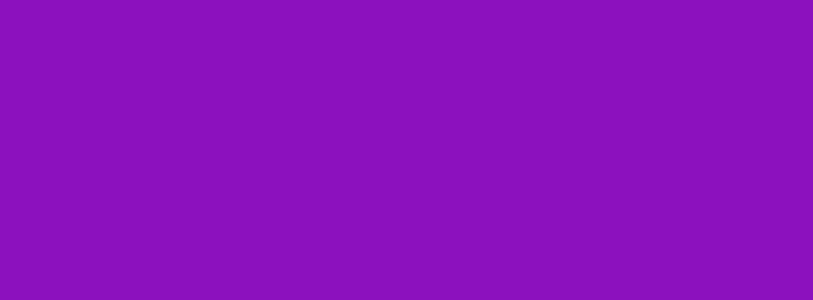
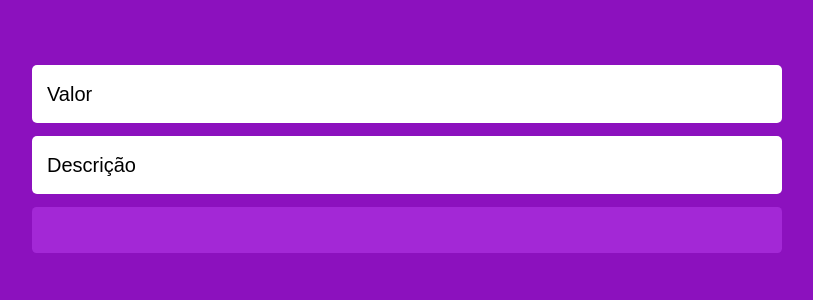
Before and after one commit to LucasPCotrim/projeto13-mywallet-front, a React (Create React App) app: page /transaction/1 in a window 1280 px wide. Before the commit this address had no page. Shown: the top 300 px of the page, without its empty margins (233-1046 px from the left). Built offline with nearby package versions, Linux system fonts and the light colour scheme; a web font is replaced by a local one.

Commit message:
feat: Implemented functionality to edit transactions

```diff
--- a/src/APIs/myWalletService.js
+++ b/src/APIs/myWalletService.js
@@ -32,4 +32,17 @@ function deleteTransaction(token, transactionId) {
   return axios.delete(deleteTransactionAPI, { headers: { Authorization: `Bearer ${token}` } });
 }
 
-export { signUp, logIn, loadTransactions, createTransaction, logOut, deleteTransaction };
+function editTransaction(token, body, transactionId) {
+  const editTransactionAPI = `${BASE_URL}/transactions/${transactionId}`;
+  return axios.put(editTransactionAPI, body, { headers: { Authorization: `Bearer ${token}` } });
+}
+
+export {
+  signUp,
+  logIn,
+  loadTransactions,
+  createTransaction,
+  logOut,
+  deleteTransaction,
+  editTransaction,
+};
--- a/src/App.js
+++ b/src/App.js
@@ -4,12 +4,19 @@ import { BrowserRouter, Routes, Route } from 'react-router-dom';
 import UserContext from './contexts/UserContext';
 import LoginPage from './components/LoginPage/LoginPage';
 import SignUpPage from './components/SignUpPage/SignUpPage';
-import AddIncomePage from './components/AddIncomePage/AddIncomePage';
-import AddPaymentPage from './components/AddPaymentPage/AddPaymentPage';
+import TransactionPage from './components/TransactionPage/TransactionPage';
 import MainPage from './components/MainPage/MainPage';
 
 export default function App() {
-  const [user, setUser] = useState({ name: '', email: '', token: '' });
+  const [user, setUser] = useState({
+    name: '',
+    email: '',
+    token: '',
+    page: 'LoginPage',
+    currentTransactionId: '',
+    currentTransactionValue: '',
+    currentTransactionDescription: '',
+  });
 
   return (
     <>
@@ -20,8 +27,7 @@ export default function App() {
             <Route path='/' element={<LoginPage />} />
             <Route path='/sign-up' element={<SignUpPage />} />
             <Route path='/main' element={<MainPage />} />
-            <Route path='/add-income' element={<AddIncomePage />} />
-            <Route path='/add-payment' element={<AddPaymentPage />} />
+            <Route path='/transaction/:pageType' element={<TransactionPage />} />
           </Routes>
         </BrowserRouter>
       </UserContext.Provider>
--- a/src/components/LoginPage/LoginPage.js
+++ b/src/components/LoginPage/LoginPage.js
@@ -29,12 +29,12 @@ export default function LoginPage() {
     const promise = logIn(form);
     promise
       .then((res) => {
-        console.log(res.data.message);
         setUser({
           ...user,
           name: res.data.user.name,
           email: res.data.user.email,
           token: res.data.token,
+          page: 'MainPage',
         });
         clearForm();
         navigate('/main');
--- a/src/components/MainPage/MainPage.js
+++ b/src/components/MainPage/MainPage.js
@@ -15,10 +15,10 @@ import UserContext from '../../contexts/UserContext';
 import { loadTransactions, logOut, deleteTransaction } from '../../APIs/myWalletService.js';
 
 function Transaction({ type, date, description, value, id, reloadPage, setReloadPage }) {
-  const { user } = useContext(UserContext);
+  const { user, setUser } = useContext(UserContext);
+  const navigate = useNavigate();
 
   const executeDeleteTransaction = (token, transactionId) => {
-    console.log(id);
     const confirm = window.confirm('Deletar registro?');
     if (confirm) {
       const promise = deleteTransaction(token, transactionId);
@@ -31,11 +31,22 @@ function Transaction({ type, date, description, value, id, reloadPage, setReload
         });
     }
   };
+  const goToEditTransactionPage = () => {
+    setUser({
+      ...user,
+      page: `edit${uppercasePage}Page`,
+      currentTransactionId: id,
+      currentTransactionValue: value,
+      currentTransactionDescription: description,
+    });
+    navigate(`/transaction/edit${uppercasePage}`);
+  };
+  const uppercasePage = `${type[0].toUpperCase()}${type.slice(1)}`;
   return (
     <>
       <li>
         <TransactionStyle type={type}>
-          <div className='transaction-info'>
+          <div className='transaction-info' onClick={() => goToEditTransactionPage()}>
             <span>{date}</span>
             {description}
           </div>
@@ -65,13 +76,14 @@ function BottomLine({ balance }) {
 }
 
 export default function MainPage() {
-  const { user } = useContext(UserContext);
+  const { user, setUser } = useContext(UserContext);
   const [transactions, setTransactions] = useState([]);
   const navigate = useNavigate();
   const [reloadPage, setReloadPage] = useState(false);
 
   useEffect(() => {
     if (user.token === '') {
+      setUser({ ...user, page: 'LoginPage' });
       navigate('/');
       return;
     }
@@ -81,15 +93,15 @@ export default function MainPage() {
         setTransactions([...res.data.transactions]);
       })
       .catch((res) => {
-        console.log(res);
+        alert(res.response?.data?.message || 'Error when connecting to the database');
       });
   }, [reloadPage]);
 
   const executeLogOut = () => {
     const promise = logOut(user.token);
     promise
-      .then((res) => {
-        console.log(res.data.message);
+      .then(() => {
+        setUser({ ...user, page: 'LoginPage' });
         navigate('/');
       })
       .catch((res) => {
@@ -108,7 +120,6 @@ export default function MainPage() {
     return balance.toLocaleString('pt-BR', { minimumFractionDigits: 2 });
   };
   const balance = getBalance();
-  console.log(transactions);
   return (
     <>
       <MainPageStyle>
@@ -143,11 +154,19 @@ export default function MainPage() {
         )}
 
         <ButtonsContainerStyle>
-          <button onClick={() => navigate('/add-income')}>
+          <button
+            onClick={() => {
+              setUser({ ...user, page: 'AddIncomePage' });
+              navigate('/transaction/addIncome');
+            }}>
             <img src={plusIcon} alt='plusIcon' />
             <h2>Nova entrada</h2>
           </button>
-          <button onClick={() => navigate('/add-payment')}>
+          <button
+            onClick={() => {
+              setUser({ ...user, page: 'AddPaymentPage' });
+              navigate('/transaction/addPayment');
+            }}>
             <img src={minusIcon} alt='minusIcon' />
             <h2>Nova saída</h2>
           </button>
--- a/src/components/MainPage/MainPage.style.js
+++ b/src/components/MainPage/MainPage.style.js
@@ -112,6 +112,7 @@ export const TransactionStyle = styled.div`
 
   .transaction-info {
     color: #000000;
+    cursor: pointer;
     span {
       color: #c6c6c6;
       margin-right: 10px;
--- a/src/components/SignUpPage/SignUpPage.js
+++ b/src/components/SignUpPage/SignUpPage.js
@@ -1,9 +1,11 @@
 import { SignUpPageStyle, FormStyle } from './SignUpPage.style';
 import { Link, useNavigate } from 'react-router-dom';
-import { useState } from 'react';
+import { useState, useContext } from 'react';
 import { signUp } from '../../APIs/myWalletService.js';
+import UserContext from '../../contexts/UserContext';
 
 export default function SignUpPage() {
+  const { user, setUser } = useContext(UserContext);
   const navigate = useNavigate();
   const [form, setForm] = useState({
     name: '',
@@ -29,9 +31,9 @@ export default function SignUpPage() {
     event.preventDefault();
     const promise = signUp(form);
     promise
-      .then((res) => {
-        console.log(res.data.message);
+      .then(() => {
         clearForm();
+        setUser({ ...user, page: 'LoginPage' });
         navigate('/');
       })
       .catch((res) => {
--- /dev/null
+++ b/src/components/TransactionPage/TransactionPage.js
@@ -0,0 +1,105 @@
+import { TransactionPageStyle, FormStyle } from './TransactionPage.style';
+import { useState, useContext } from 'react';
+import { createTransaction, editTransaction } from '../../APIs/myWalletService';
+import UserContext from '../../contexts/UserContext';
+import { useNavigate, useParams } from 'react-router-dom';
+
+const headerText = {
+  addIncome: 'Nova Entrada',
+  addPayment: 'Nova Saída',
+  editIncome: 'Editar Entrada',
+  editPayment: 'Editar Saída',
+};
+const buttonText = {
+  addIncome: 'Salvar Entrada',
+  addPayment: 'Salvar Saída',
+  editIncome: 'Atualizar Entrada',
+  editPayment: 'Atualizar Saída',
+};
+const transactionType = { addIncome: 'income', addPayment: 'payment' };
+
+export default function TransactionPage() {
+  let { pageType } = useParams();
+  const { user, setUser } = useContext(UserContext);
+  const navigate = useNavigate();
+  const [form, setForm] = useState({
+    type: transactionType[pageType],
+    description: user.currentTransactionDescription,
+    value: user.currentTransactionValue,
+  });
+  const handleForm = (event) => {
+    setForm({
+      ...form,
+      [event.target.name]: event.target.value,
+    });
+  };
+  const clearForm = () => {
+    setForm({
+      type: transactionType[pageType],
+      description: '',
+      value: '',
+    });
+  };
+  function executeRegister(event) {
+    event.preventDefault();
+    // Edit Transaction
+    if (pageType === 'editIncome' || pageType === 'editPayment') {
+      const type = pageType.replace('edit', '').toLowerCase();
+      const promise = editTransaction(user.token, { ...form, type }, user.currentTransactionId);
+      promise
+        .then(() => {
+          setUser({
+            ...user,
+            page: 'MainPage',
+            currentTransactionId: '',
+            currentTransactionValue: '',
+            currentTransactionDescription: '',
+          });
+          navigate('/main');
+        })
+        .catch((res) => {
+          alert(res.response.data.message);
+        });
+      // Create Transaction
+    } else {
+      const promise = createTransaction(form, user.token);
+      promise
+        .then(() => {
+          setUser({ ...user, page: 'loginPage' });
+          navigate('/main');
+        })
+        .catch((res) => {
+          alert(res.response.data.message);
+        });
+    }
+    clearForm();
+  }
+
+  const disableButton = form.value === '' || form.description === '' || parseFloat(form.value) <= 0;
+  return (
+    <TransactionPageStyle>
+      <header>
+        <h1>{headerText[pageType]}</h1>
+      </header>
+      <FormStyle onSubmit={executeRegister}>
+        <input
+          type='number'
+          name='value'
+          placeholder='Valor'
+          value={form.value}
+          onChange={handleForm}
+        />
+        <input
+          type='text'
+          name='description'
+          placeholder='Descrição'
+          value={form.description}
+          onChange={handleForm}
+        />
+        <button disabled={disableButton}>
+          <h2>{buttonText[pageType]}</h2>
+        </button>
+      </FormStyle>
+    </TransactionPageStyle>
+  );
+}
--- /dev/null
+++ b/src/components/TransactionPage/TransactionPage.style.js
@@ -0,0 +1,92 @@
+import styled from 'styled-components';
+
+export const TransactionPageStyle = styled.div`
+  width: min(800px, 100vw);
+  display: flex;
+  flex-direction: column;
+  justify-content: flex-start;
+  padding: 0 25px;
+
+  header {
+    display: flex;
+    flex-direction: row;
+    justify-content: space-between;
+    align-items: center;
+    margin: 25px 0 40px 0;
+    h1 {
+      font-family: var(--body-font-family);
+      font-style: normal;
+      font-weight: 700;
+      font-size: 26px;
+      line-height: 31px;
+      color: #ffffff;
+    }
+    img {
+      width: 24px;
+      cursor: pointer;
+    }
+  }
+`;
+
+export const FormStyle = styled.form`
+  width: 100%;
+  display: flex;
+  flex-direction: column;
+  align-items: center;
+  justify-content: flex-start;
+  gap: 13px;
+  margin-bottom: 36px;
+  input {
+    width: 100%;
+    height: 58px;
+    background-color: #ffffff;
+    border-radius: 5px;
+    font-style: normal;
+    font-weight: 400;
+    font-size: 20px;
+    line-height: 23px;
+    color: #000000;
+    padding-left: 15px;
+    outline: none;
+    &::placeholder {
+      font-size: 20px;
+      line-height: 23px;
+      color: #000000;
+    }
+    &:focus::placeholder {
+      color: transparent;
+    }
+    &::-webkit-outer-spin-button,
+    &::-webkit-inner-spin-button {
+      -webkit-appearance: none;
+      margin: 0;
+    }
+    &[type='number'] {
+      -moz-appearance: textfield;
+    }
+  }
+
+  button {
+    width: 100%;
+    height: 46px;
+    background-color: var(--button-enabled-background-color);
+    border: none;
+    border-radius: 4.64px;
+    text-align: center;
+    display: flex;
+    align-items: center;
+    justify-content: center;
+    cursor: pointer;
+    &:disabled {
+      background-color: var(--button-background-color);
+      cursor: initial;
+    }
+    h2 {
+      font-size: 20px;
+      font-style: normal;
+      font-weight: 700;
+      line-height: 23px;
+      color: #ffffff;
+    }
+  }
+`;
```
